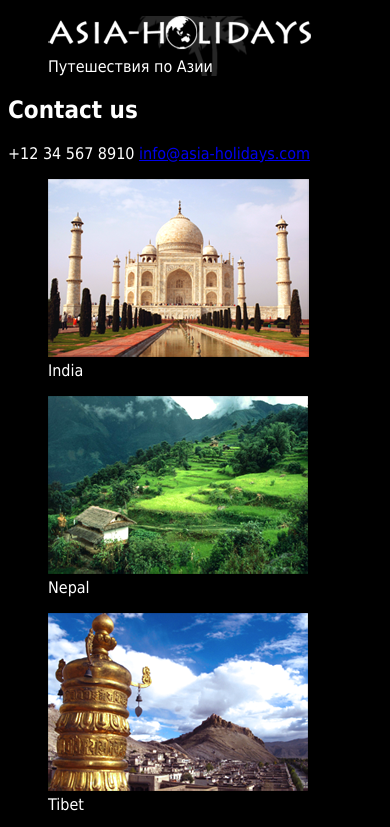
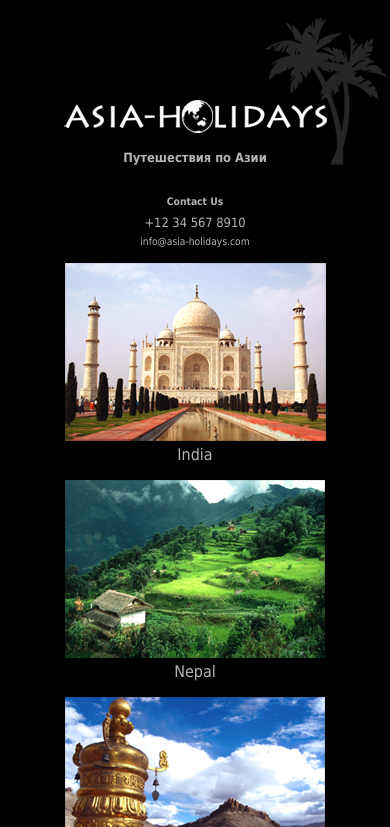
Before and after one commit to Nata25/html_3-asia, a plain HTML site: page asia.html in a window 390 px wide. Shown: the top 827 px of the page. Drawn offline with Linux system fonts and the light colour scheme.

Commit message:
Mobile basics

```diff
--- a/asia.html
+++ b/asia.html
@@ -10,15 +10,13 @@
     <body>
         <header>
             <div class="logo">
-                <figure class="brand">
-                    <img src="img/brand-logo.png" alt="Asia-Holidays Brand Logo">
-                    <figcaption lang="ru">Путешествия по Азии</figcaption>
-                </figure>
+                <img src="img/brand-logo.png" alt="Asia-Holidays Brand Logo">
+                <h1>Путешествия по Азии</h1>
             </div>
             <!-- /END logo -->
 
             <section class="contacts">
-                <h2>Contact us</h2>
+                <h2>Contact Us</h2>
                 +12 34 567 8910
                 <a href="mailto:info@asia-holidays.com" target="_blank">info@asia-holidays.com</a>
             </section>
--- a/css/style.css
+++ b/css/style.css
@@ -1,10 +1,50 @@
+/* General styles */
+
 body {
+    margin: 0;
+    padding: 0;
     background-color: #000;
-    color: #FFF;
+    color: #B5B5B5;
     font-family: Tahoma, sans-serif;
 }
 
+header,
+main,
+footer {
+    text-align: center;
+}
+
+h1,
+h2,
+.contacts,
+.contacts > a,
+footer {
+    font-size: .8em;
+}
+
+/* Header */
+
+.contacts {
+    margin-top: 30px;
+}
+
+.contacts > a {
+    display: block;
+    margin-top: 5px;
+    color: #B5B5B5;
+    text-decoration: none;
+}
+
 .logo {
-    background: url('../img/palm-tree.png') no-repeat center;
+    background: url('../img/palm-tree.png') no-repeat right bottom;
     overflow: visible;
+    /*text-align: center;*/
 }
+
+.logo > img {
+    margin-top: 100px;
+}
+
+/* Main area */
+
+/* Footer */
```
